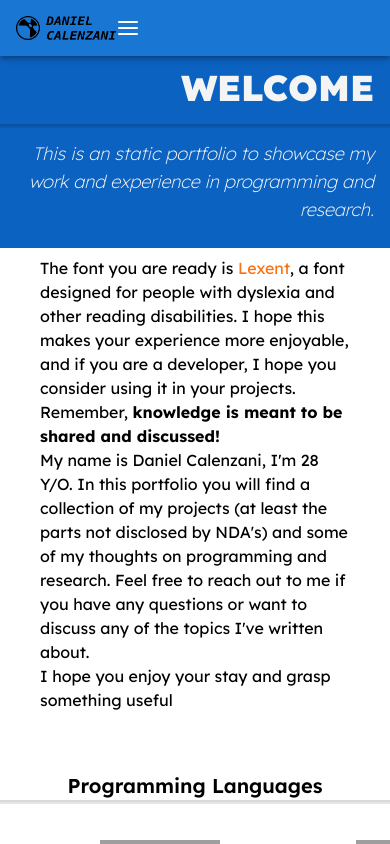
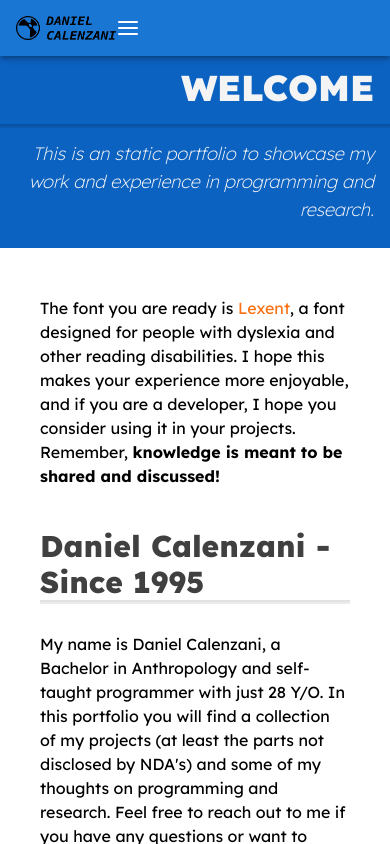
Before and after one commit to dcalenzani/Portfolio, a Next.js app: page / in a window 390 px wide. Built offline with nearby package versions, Linux system fonts and the light colour scheme; grey boxes are pictures that could not be loaded; a web font is replaced by a local one.

Commit message:
added some content on front

```diff
--- a/src/app/page.tsx
+++ b/src/app/page.tsx
@@ -1,8 +1,12 @@
 'use client'
 
+import Image from "next/image";
+import Head from "next/head";
 import React, { useRef } from "react";
 import Banner from "@/components/banner";
 import Carousel from "@/components/carousel";
+import { Download } from "react-feather";
+import TopButton from "@/components/toppage";
 
 function Home() {
   const title = `WELCOME`
@@ -11,16 +15,33 @@
   return (
 
   <div>
-    <main className="fixed h-screen w-screen overflow-y-auto">
+    <Head>
+      <title>Daniel Calenzani&apos;s Portfolio</title>
+      <meta name="description" content="Daniel Calenzani's portfolio, a collection of his work and thoughts on programming and research."/>
+      <link rel="icon" href="/favicon.ico" />
+    </Head>
+    <main className="fixed h-screen w-screen overflow-y-auto space-y-10">
       <Banner title={title} subtitle={subtitle}/>
-      <p id="Broad description of the portfolio for Daniel Calenzani's profile" className="mx-10 [&>br]:mb-8"> The font you are ready is <a id="lexent google fonts url" className="text-orange-500" href="https://fonts.google.com/specimen/Lexend">Lexent</a>, a font designed for people with dyslexia and other reading disabilities. I hope this makes your experience more enjoyable, and if you are a developer, I hope you consider using it in your projects.
-      <br/>
-      Remember, <strong>knowledge is meant to be shared and discussed!</strong>
-      <br/>
-      My name is Daniel Calenzani, I&apos;m 28 Y/O. In this portfolio you will find a collection of my projects (at least the parts not disclosed by NDA&apos;s) and some of my thoughts on programming and research. Feel free to reach out to me if you have any questions or want to discuss any of the topics I&apos;ve written about.
-      <br/>
-      I hope you enjoy your stay and grasp something useful </p>
-      <Carousel/>
+      <div id="Content" className="flex flex-col">
+        <p id="Broad description of the portfolio for Daniel Calenzani's profile" className="mx-10 [&>br]:mb-4"> The font you are ready is <a id="lexent google fonts url" className="text-orange-500" href="https://fonts.google.com/specimen/Lexend">Lexent</a>, a font designed for people with dyslexia and other reading disabilities. I hope this makes your experience more enjoyable, and if you are a developer, I hope you consider using it in your projects.
+        <br/>
+        Remember, <strong>knowledge is meant to be shared and discussed!</strong>
+        <br/>
+        <h2 className='pt-10 text-3xl opacity-75 mb-8 font-extrabold shadow-bottom md:text-3xl md:pb-3'>Daniel Calenzani - Since 1995</h2>
+
+        My name is Daniel Calenzani, a Bachelor in Anthropology and self-taught programmer with just 28 Y/O. In this portfolio you will find a collection of my projects (at least the parts not disclosed by NDA&apos;s) and some of my thoughts on programming and research. Feel free to reach out to me if you have any questions or want to discuss any of the topics I&apos;ve written about.
+        <br/>
+        I&apos;ve done most of my work on Python and SQL, but for the last year I&apos;ve been working as a freelance developer using React and Next.js. I believe that, in the end, a language is just a tool for a selected work. We should never be afraid to learn new tools and languages, as they will only make us <strong> better developers.</strong>
+        <br/>
+        I hope you <strong>enjoy your stay</strong> and grasp something useful </p>
+        <div id="Buttons" className="flex flex-row pt-10">
+          <a href="https://www.github.com/dcalenzani" className="p-4 text-zinc-100 bg-[#0c62c1] rounded-md w-1/4 mx-auto text-center justify-center items-center"> <Image className="h-[70px] invert pb-2" src="https://cdn.jsdelivr.net/gh/devicons/devicon@latest/icons/github/github-original.svg" width={500} height={500} alt="Github logo"/> My personal Repository </a>
+          <a href="/cv/CV_DanielCalenzani_2024_SPA.pdf" className="p-4 text-zinc-100 bg-[#0c62c1] rounded-md w-1/4 mx-auto text-center justify-center items-center">
+            <Download className="h-[70px] mx-auto"/>Download current CV
+          </a>
+        </div>
+        <Carousel/>
+      </div>
     </main>
   </div>
   );
--- /dev/null
+++ b/src/components/toppage.tsx
@@ -0,0 +1,37 @@
+'use client'
+
+import React, { useState } from 'react';
+
+const TopButton: React.FC = () => {
+    const [isVisible, setIsVisible] = useState(false);
+
+    const handleScroll = () => {
+        const scrollTop = window.pageYOffset || document.documentElement.scrollTop;
+        setIsVisible(scrollTop > 0);
+    };
+
+    const scrollToTop = () => {
+        window.scrollTo({
+            top: 0,
+            behavior: 'smooth',
+        });
+    };
+
+    React.useEffect(() => {
+        window.addEventListener('scroll', handleScroll);
+        return () => {
+            window.removeEventListener('scroll', handleScroll);
+        };
+    }, []);
+
+    return (
+        <button
+            className={`fixed button ${isVisible ? 'visible' : ''}`}
+            onClick={scrollToTop}
+        >
+            Back to Top
+        </button>
+    );
+};
+
+export default TopButton;
```
